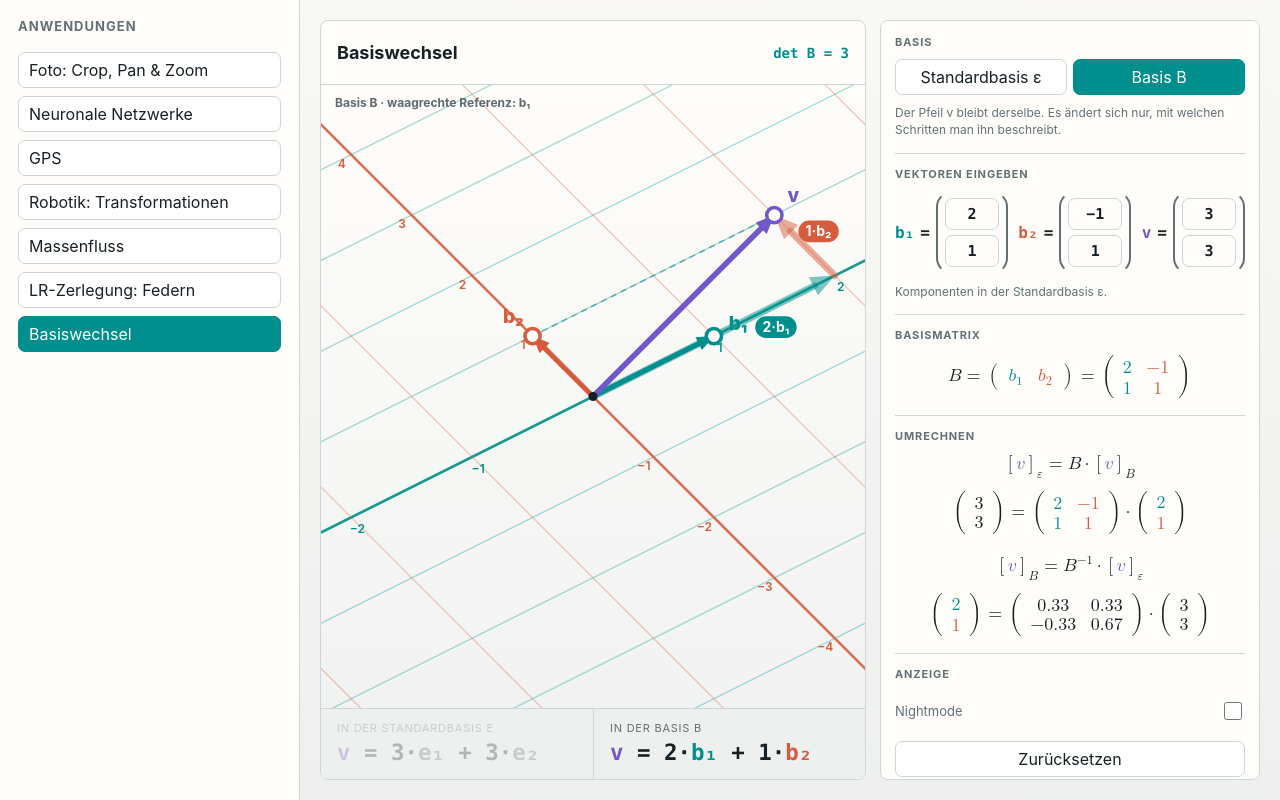
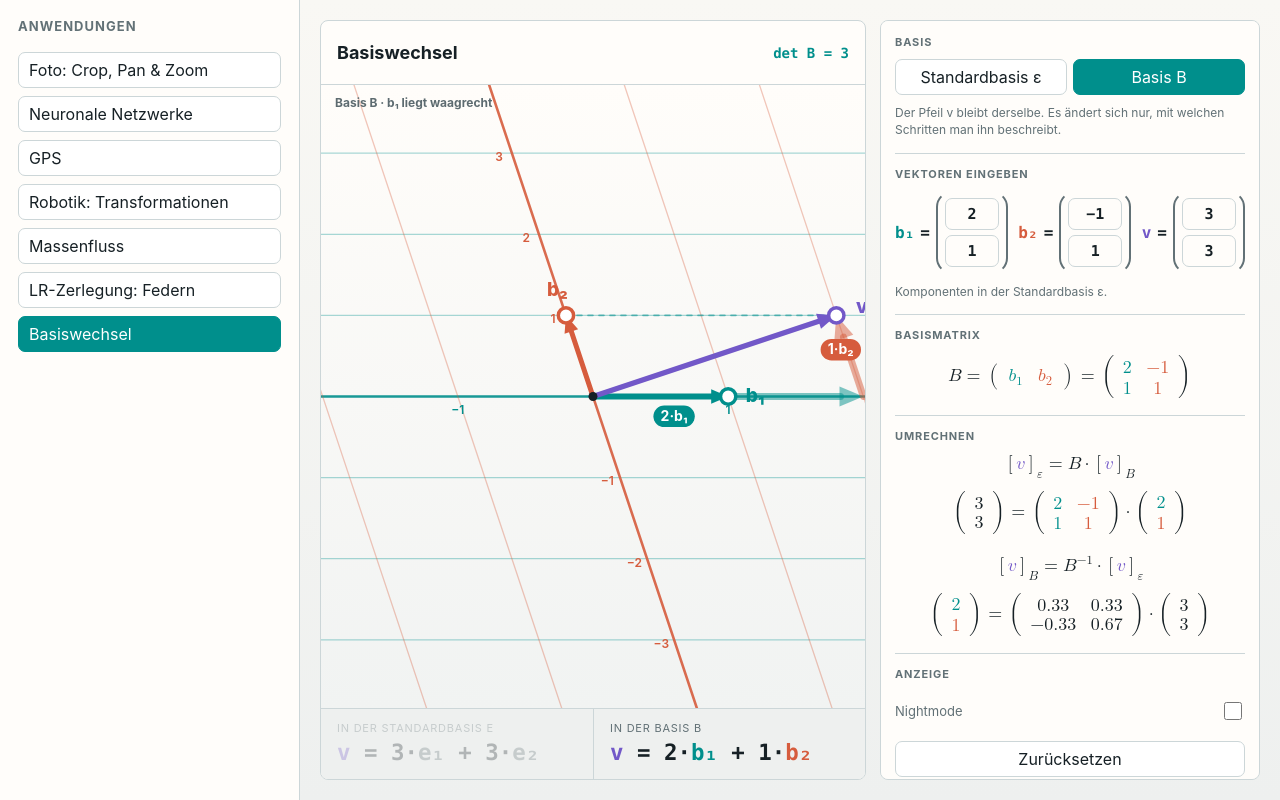
Before and after one commit to triplem217/LinAlg-Uebungsstunde, a plain HTML site: page linalg-3d-raum.html in a window 1280 px wide. Both pictures are taken after a click on the button "Basiswechsel". Drawn offline with nearby package versions, Linux system fonts and the light colour scheme.

Commit message:
Basiswechsel: Bild dreht in Basis B weich mit
In der Basis B dreht das Bild, bis die waagrechte Referenz waagrecht liegt.
Die Drehung fährt sanft an und bremst sanft ab (0.9 s).

Co-Authored-By: Claude Fable 5.2 <noreply@anthropic.com>

```diff
--- a/basis-change.js
+++ b/basis-change.js
@@ -305,14 +305,44 @@
   }
 
   // ---------- Bildkoordinaten ----------
+  // In der Basis B wird das Bild gedreht (nicht verzerrt), bis die waagrechte Referenz waagrecht liegt.
+  let viewAngle = 0;             // aktuelle Drehung des Bilds in Radiant
+  let angleFrozen = false;       // während ein Basisvektor gezogen wird
+  const targetAngle = () => {
+    if (!showsB() || isSingular()) return 0;
+    const b = state[reference()];
+    let a = Math.atan2(b[1], b[0]);
+    // kleinste Drehung, die den Vektor waagrecht legt (er darf auch nach links zeigen)
+    if (a > Math.PI / 2) a -= Math.PI;
+    if (a < -Math.PI / 2) a += Math.PI;
+    return -a;
+  };
+  viewAngle = targetAngle();     // beim Laden direkt richtig stehen, ohne Schwenk
+  // Weiche Drehung: sanft anfahren und abbremsen, nie springen.
+  const TURN_MS = 900;
+  let turn = null;               // { from, to, start }
+  const easeInOut = t => t < 0.5 ? 4 * t * t * t : 1 - ((-2 * t + 2) ** 3) / 2;
+  function stepView(now) {
+    if (angleFrozen) return;
+    const target = targetAngle();
+    const goal = turn ? turn.to : viewAngle;
+    if (Math.abs(target - goal) > 1e-6) turn = { from: viewAngle, to: target, start: now };
+    if (!turn) return;
+    const t = Math.min(1, (now - turn.start) / TURN_MS);
+    viewAngle = turn.from + (turn.to - turn.from) * easeInOut(t);
+    if (t >= 1) turn = null;
+    dirty = true;
+  }
+  const rotate = (p, a) => [p[0] * Math.cos(a) - p[1] * Math.sin(a), p[0] * Math.sin(a) + p[1] * Math.cos(a)];
   const unit = () => Math.min(size.w, size.h) / 9;
   const toScreen = p => {
     const u = unit();
-    return [size.w / 2 + p[0] * u, size.h / 2 - p[1] * u];
+    const q = rotate(p, viewAngle);
+    return [size.w / 2 + q[0] * u, size.h / 2 - q[1] * u];
   };
   const toWorld = s => {
     const u = unit();
-    return [(s[0] - size.w / 2) / u, (size.h / 2 - s[1]) / u];
+    return rotate([(s[0] - size.w / 2) / u, (size.h / 2 - s[1]) / u], -viewAngle);
   };
 
   // ---------- Zeichnen ----------
@@ -627,13 +657,14 @@
     ctx.fillStyle = c.e;
     ctx.textAlign = "left";
     ctx.textBaseline = "top";
-    const hint = showsE() ? "Standardbasis ε" : singular ? "Keine Basis" : `Basis B · waagrechte Referenz: ${ref === "b1" ? "b₁" : "b₂"}`;
+    const hint = showsE() ? "Standardbasis ε" : singular ? "Keine Basis" : `Basis B · ${ref === "b1" ? "b₁" : "b₂"} liegt waagrecht`;
     ctx.fillText(hint, 14, 12);
     ctx.restore();
   }
 
   function render(now = performance.now()) {
     if (panel.hidden || !root.classList.contains("applications-active")) return;
+    stepView(now);
     const rect = canvas.getBoundingClientRect();
     if (!rect.width || !rect.height) return;
     const dpr = Math.min(window.devicePixelRatio || 1, 2);
@@ -687,6 +718,8 @@
     const key = hit(pointer(event));
     if (!key) return;
     drag = key;
+    // Die Drehung hängt von der Basis ab: während des Ziehens eines Basisvektors festhalten.
+    angleFrozen = key !== "v";
     canvas.setPointerCapture(event.pointerId);
     canvas.style.cursor = "grabbing";
     dirty = true;
@@ -706,6 +739,7 @@
   function release(event) {
     if (!drag) return;
     drag = null;
+    angleFrozen = false;
     if (canvas.hasPointerCapture(event.pointerId)) canvas.releasePointerCapture(event.pointerId);
     canvas.style.cursor = hover ? "grab" : "default";
     persist();
--- a/linalg-3d-raum.html
+++ b/linalg-3d-raum.html
@@ -1543,7 +1543,7 @@
 
   <script src="./mass-flow.js?v=2026-10-29-2"></script>
   <script src="./lr-building.js?v=2026-10-29-2"></script>
-  <script src="./basis-change.js?v=2026-11-11-6"></script>
+  <script src="./basis-change.js?v=2026-11-11-8"></script>
   <script>
     function showLinlabStartupHint(detail = "") {
       if (window.__linlabReady || document.querySelector("[data-startup-hint]")) return;
```
